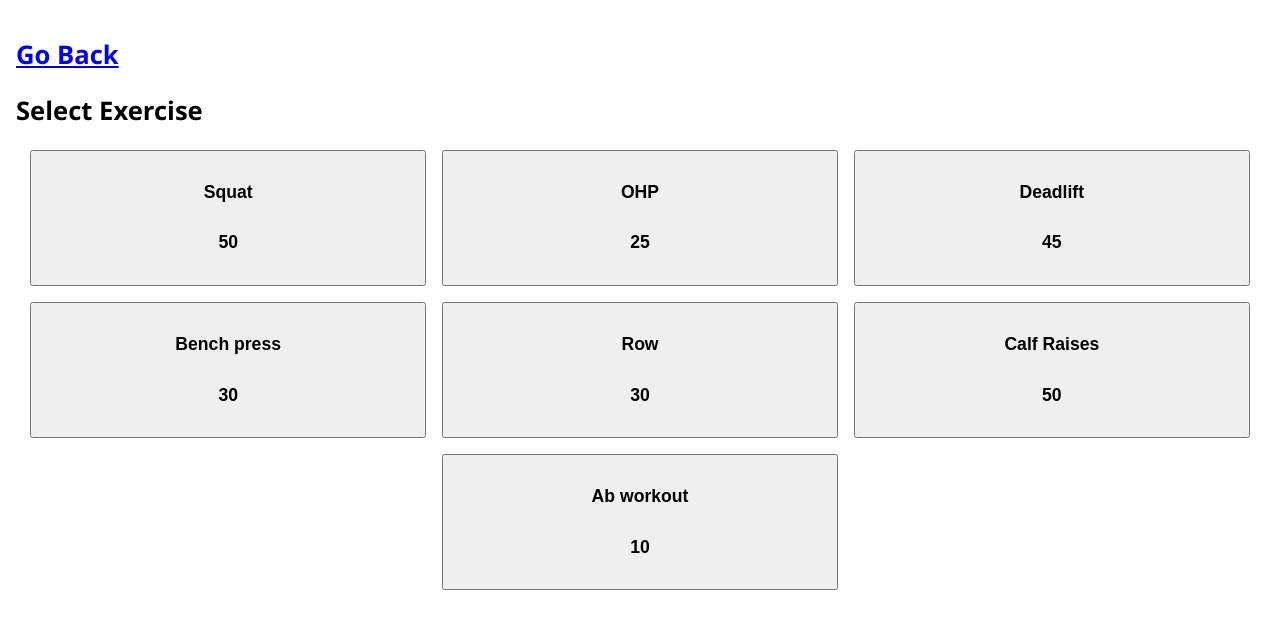
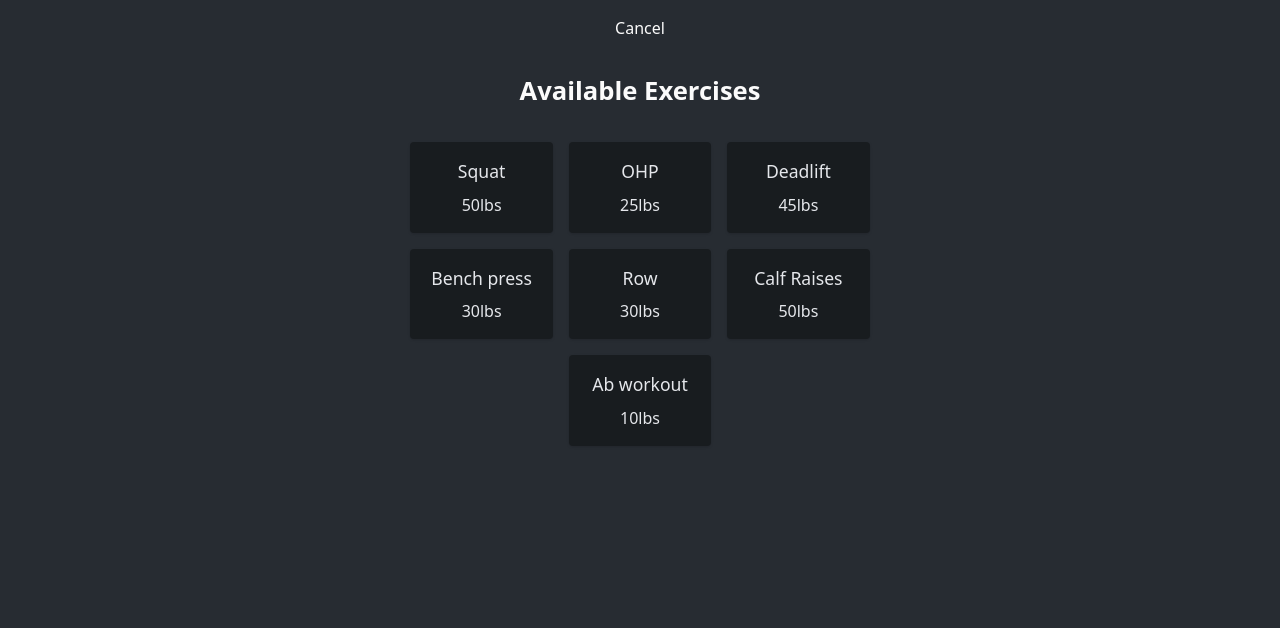
Before and after one commit to davidc4747/one-set, a React (Vite) app: page /select in a window 1280 px wide. Shown: the top 628 px of the page. Built offline with nearby package versions, Linux system fonts and the light colour scheme.

Commit message:
Style Everything with TailwindCSS

```diff
--- a/index.html
+++ b/index.html
@@ -9,7 +9,5 @@
         <link href="./src/index.css" rel="stylesheet" />
         <script src="./src/index.tsx" type="module" defer></script>
     </head>
-    <body>
-        <main id="root"></main>
-    </body>
+    <body id="root"></body>
 </html>
--- a/package.json
+++ b/package.json
@@ -29,12 +29,15 @@
         "@types/react-dom": "^18.0.11",
         "@typescript-eslint/eslint-plugin": "^5.59.0",
         "@typescript-eslint/parser": "^5.59.0",
+        "autoprefixer": "^10.4.14",
         "cypress": "^12.10.0",
         "eslint": "^8.38.0",
         "eslint-plugin-jsx-a11y": "^6.7.1",
         "eslint-plugin-react": "^7.32.2",
         "eslint-plugin-react-hooks": "^4.6.0",
         "fake-indexeddb": "^4.0.1",
+        "postcss": "^8.4.23",
+        "tailwindcss": "^3.3.2",
         "vite": "^4.2.2",
         "vitest": "^0.30.1"
     }
--- /dev/null
+++ b/postcss.config.js
@@ -0,0 +1,6 @@
+module.exports = {
+    plugins: {
+        tailwindcss: {},
+        autoprefixer: {},
+    },
+};
--- a/src/index.css
+++ b/src/index.css
@@ -1,84 +1,71 @@
 /* ======================== *\
-    #Variables
+    #Links
 \* ======================== */
 
-:root {
-    /* Colors */
-    --gold: #785a28;
-    --black: #09141b;
-    --white: #fbfbfb;
-    --grey: #868479;
-
-    /* Type Scaling */
-    --header1: 1.8rem;
-    --header2: 1.6rem;
-    --header3: 1.4rem;
-    --header4: 1.2rem;
-    --header5: 1.1rem;
-    --paragraph: 1rem;
-    --helperText: 0.8rem;
-    --copyrightText: 0.7rem;
-
-    /* Theme */
-    --primaryColor: var(--gold);
-    --secondaryColor: var(--grey);
-    --background: var(--black);
-    --textColor: var(--grey);
-    --textColorInverted: black;
+.link {
+    @apply text-white underline transition ease-out duration-200;
 }
-
-/*=======================*\
-    #General
-\*=======================*/
-
-* {
-    box-sizing: border-box;
-}
-
-html,
-body {
-    margin: 0;
-    padding: 0;
-}
-
-body {
-    font-family: "Segoe UI", Tahoma, Geneva, Verdana, sans-serif;
-}
-
-ul {
-    margin: 0;
-    padding: 0;
-    list-style-type: none;
+.link:hover {
+    @apply text-gray-400;
 }
 
 /* ======================== *\
-    #Headers
+    #Form Components
 \* ======================== */
 
-h1 {
-    font-size: var(--header1);
+.btn {
+    @apply bg-primary-500
+        text-gray-200
+        text-center
+        shadow
+        px-lg
+        py-xs
+        rounded;
+    @apply transition
+        ease-out
+        duration-200;
 }
-h2 {
-    font-size: var(--header2);
-}
-h3 {
-    font-size: var(--header3);
-}
-h4 {
-    font-size: var(--header4);
-}
-h5 {
-    font-size: var(--header5);
+.btn:hover {
+    @apply bg-primary-900 text-white;
 }
 
 /* ======================== *\
-    #Form
+    #Tailwind
 \* ======================== */
 
+@tailwind base;
+@tailwind components;
+@tailwind utilities;
+
+/* ======================== *\
+    #Base Elements
+\* ======================== */
+
+body {
+    @apply font-sans
+        bg-background
+        text-white;
+}
+
+h1 {
+    font-size: 1.8rem;
+}
+h2 {
+    font-size: 1.6rem;
+}
+h3 {
+    font-size: 1.4rem;
+}
+h4 {
+    font-size: 1.2rem;
+}
+h5 {
+    font-size: 1.1rem;
+}
+h6 {
+    font-size: 1rem;
+}
+
 button {
-    cursor: pointer;
+    @apply btn;
 }
-input {
-}
-textarea {
-}
--- a/src/pages/app/app.module.css
+++ /dev/null
@@ -1,6 +0,0 @@
-/* ===================== *\
-    # App
-\* ===================== */
-
-.app {
-}
--- a/src/pages/app/app.tsx
+++ b/src/pages/app/app.tsx
@@ -1,6 +1,5 @@
 import { BrowserRouter, Routes, Route, Link } from "react-router-dom";
-import { app } from "./app.module.css";
-import { useAppModel } from "./appModel";
+import { useAppModel } from "./useAppModel";
 import Exercise from "../exercise/exercise";
 import SelectExercise from "../selectExercise/selectExercise";
 
@@ -11,7 +10,6 @@ import SelectExercise from "../selectExercise/selectExercise";
 export default function App(): React.ReactElement {
     const { model, actions } = useAppModel();
     return (
-        <div className={app}>
         <BrowserRouter>
             <Routes>
                 <Route
@@ -20,21 +18,18 @@ export default function App(): React.ReactElement {
                 />
                 <Route
                     path="/select"
-                        element={
-                            <SelectExercise select={actions.selectExercise} />
-                        }
+                    element={<SelectExercise select={actions.selectExercise} />}
                 />
                 <Route
                     path="/history"
                     element={
-                            <h2>
+                        <main>
                             <Link to="/">Home</Link>
                             <div>History</div>
-                            </h2>
+                        </main>
                     }
                 />
             </Routes>
         </BrowserRouter>
-        </div>
     );
 }
--- a/src/pages/exercise/exercise.module.css
+++ /dev/null
@@ -1,40 +0,0 @@
-.right {
-    float: right;
-    margin-left: auto;
-}
-
-/* ===================== *\
-    # Exercise
-\* ===================== */
-
-.exerciseHeader {
-    display: grid;
-    grid: 1fr 1fr / 1fr 1fr;
-    gap: 1rem;
-
-    padding: 1rem;
-}
-
-.currentExercise {
-    grid-column: span 2;
-
-    display: flex;
-    gap: 0.4rem;
-}
-
-/* ======================== *\
-    # History Item
-\* ======================== */
-
-.historyList {
-    text-align: center;
-}
-
-.historyItem {
-    /* background-color: rebeccapurple; */
-}
-
-.viewfullhistory {
-    display: block;
-    text-align: center;
-}
--- a/src/pages/exercise/exercise.tsx
+++ b/src/pages/exercise/exercise.tsx
@@ -1,12 +1,4 @@
-import {
-    exerciseHeader,
-    currentExercise,
-    right,
-    historyList,
-    historyItem,
-    viewfullhistory,
-} from "./exercise.module.css";
-import { Model, Actions } from "../app/appModel";
+import { Model, Actions } from "../app/useAppModel";
 import { Link } from "react-router-dom";
 
 /* ===================== *\
@@ -23,8 +15,8 @@ export default function Exercise(props: PropTypes): React.ReactElement {
     const { currExercise, exerciseHistory } = model;
     return (
         <>
-            <header className={exerciseHeader}>
-                <div className={currentExercise}>
+            <header className="p-lg grid grid-cols-2 grid-row-2 gap-md">
+                <div className="col-span-2 flex gap-md items-center">
                     <button
                         aria-label={`Complete ${
                             currExercise?.name ?? "Exercise"
@@ -36,7 +28,7 @@ export default function Exercise(props: PropTypes): React.ReactElement {
                     </button>
                     <span data-testid="exercise">{currExercise?.name}</span>
                     <button
-                        className={right}
+                        className="ml-auto"
                         aria-label={`Increase ${
                             currExercise?.name ?? "Exercise"
                         } Weight`}
@@ -57,7 +49,7 @@ export default function Exercise(props: PropTypes): React.ReactElement {
                     </button>
                 </div>
 
-                <Link aria-label="Select Exercise" to="/select">
+                <Link aria-label="Select Exercise" to="/select" className="btn">
                     Select
                 </Link>
                 <button
@@ -69,14 +61,14 @@ export default function Exercise(props: PropTypes): React.ReactElement {
                 </button>
             </header>
 
-            <ul className={historyList} data-testid="exercise-history">
+            <ul className="text-center" data-testid="exercise-history">
                 {exerciseHistory.map((exercise, index) => (
-                    <li key={index} className={historyItem}>
+                    <li key={index}>
                         {exercise.name} {exercise.set}x{exercise.weight}lbs
                     </li>
                 ))}
             </ul>
-            <Link className={viewfullhistory} to="/history">
+            <Link className="link block text-center" to="/history">
                 See Full History
             </Link>
         </>
--- a/src/pages/selectExercise/selectExercise.module.css
+++ /dev/null
@@ -1,18 +0,0 @@
-/* ===================== *\
-    # Select Exercise
-\* ===================== */
-
-.selectExercise {
-    padding: 1rem;
-}
-
-.exerciseList {
-    display: flex;
-    flex-wrap: wrap;
-    justify-content: center;
-    gap: 1rem;
-}
-
-.exerciseItem {
-    width: calc(33% - 1rem);
-}
--- a/src/pages/selectExercise/selectExercise.tsx
+++ b/src/pages/selectExercise/selectExercise.tsx
@@ -1,9 +1,4 @@
 import { Link } from "react-router-dom";
-import {
-    selectExercise,
-    exerciseList,
-    exerciseItem,
-} from "./selectExercise.module.css";
 import { Exercise, getAllAvailableExercies } from "../../utils/exerciseService";
 import { useEffect, useState } from "react";
 
@@ -29,25 +24,23 @@ export default function SelectExercise(props: PropTypes): React.ReactElement {
     );
 
     return (
-        <div className={selectExercise}>
-            <h2>
-                <Link to="/">Go Back</Link>
-            </h2>
-            <h2>Select Exercise</h2>
+        <main className="flex flex-col gap-xl p-lg max-w-lg mx-auto text-center">
+            <Link to="/">Cancel</Link>
+            <h2 className="font-bold">Available Exercises</h2>
 
-            <div className={exerciseList}>
+            <div className="flex flex-wrap justify-center gap-lg">
                 {available.map((exercise) => (
-                    <button
+                    <Link
+                        to="/"
                         key={exercise.name}
                         onClick={() => select(exercise)}
-                        className={exerciseItem}
+                        className="btn p-lg w-[calc(33%-1rem)] hover:scale-105"
                     >
-                        <h5>{exercise.name}</h5>
-                        <h5>{exercise.weight}</h5>
-                        {/* <div>{JSON.stringify(exercise)}</div> */}
-                    </button>
+                        <h5 className="text-lg">{exercise.name}</h5>
+                        <h5 className="text-md mt-md">{exercise.weight}lbs</h5>
+                    </Link>
                 ))}
             </div>
-        </div>
+        </main>
     );
 }
--- /dev/null
+++ b/tailwind.config.js
@@ -0,0 +1,49 @@
+const colors = require("tailwindcss/colors");
+
+/** @type {import('tailwindcss').Config} */
+module.exports = {
+    content: ["./index.html", "./src/**/*.{js,ts,jsx,tsx}"],
+    theme: {
+        spacing: {
+            xs: "4px",
+            sm: "6px",
+            md: "8px",
+            lg: "16px",
+            xl: "32px",
+            "2xl": "64px",
+        },
+        colors: {
+            black: "#000",
+            white: "#fbfbfb",
+            red: "red",
+            gray: colors.gray,
+
+            primary: {
+                100: "#404a52",
+                200: "#363f45",
+                300: "#2c3339",
+                400: "#22282c",
+                500: "#181C1F",
+                600: "#171b1d",
+                700: "#16191c",
+                800: "#14181a",
+                900: "#131619",
+            },
+            secondary: "#272C32",
+            background: "#272C32",
+        },
+        fontSize: {
+            sx: "0.7rem",
+            sm: "0.8rem",
+            md: "1rem",
+            base: "1rem",
+            lg: "1.1rem",
+            xl: "1.2rem",
+            "2xl": "1.4rem",
+            "3xl": "1.6rem",
+            "4xl": "1.8rem",
+        },
+        extend: {},
+    },
+    plugins: [],
+};
```
Also changed, not shown: src/pages/app/useAppModel.ts (renamed from src/pages/app/appModel.ts). Lines whose indentation alone changed are shown as unchanged.
